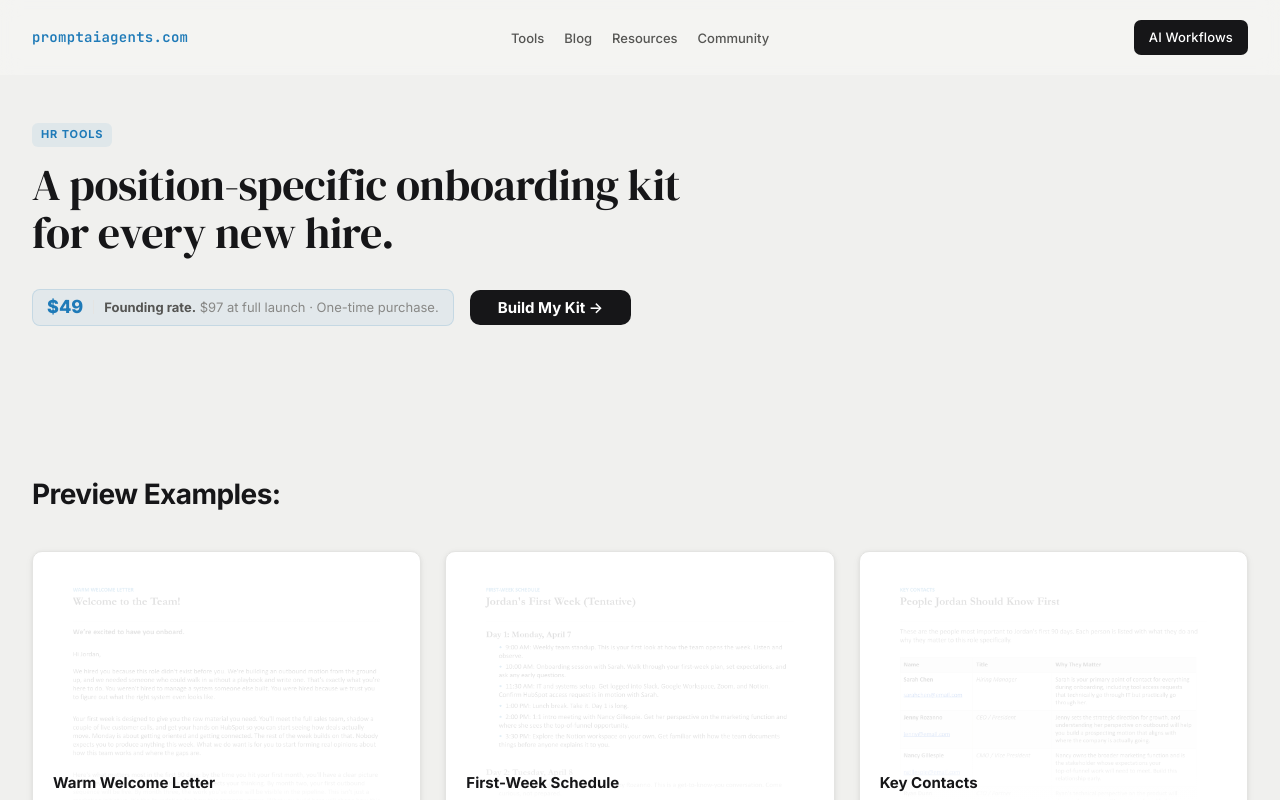
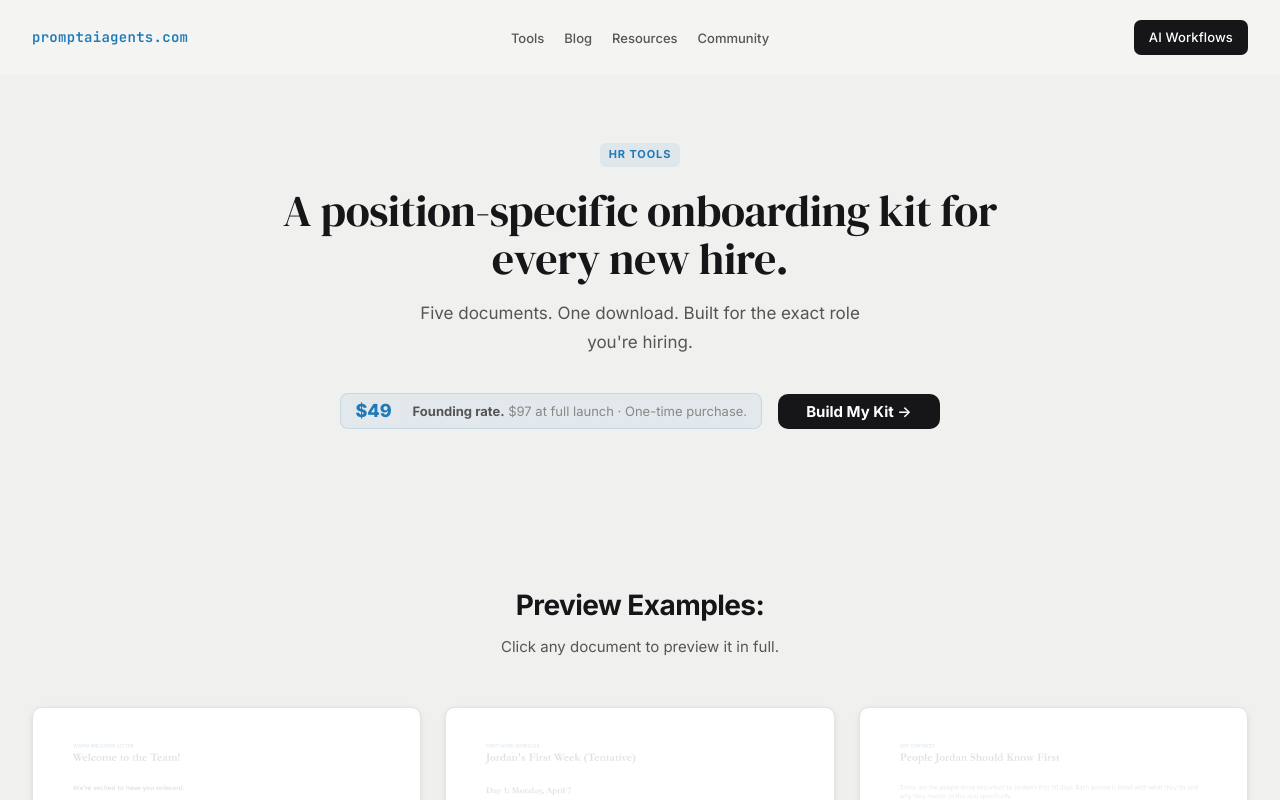
Before and after one commit to coolcalvin457-tech/agent-timesaver-nextjs, a Next.js app: page /onboarding-kit-builder in a window 1280 px wide. Shown: the top 800 px of the page. Built offline with nearby package versions, Linux system fonts and the light colour scheme.

Commit message:
Center hero layout, Linear-style pricing page structure

```diff
--- a/app/onboarding-kit-builder/page.tsx
+++ b/app/onboarding-kit-builder/page.tsx
@@ -29,11 +29,11 @@ export default function OnboardingKitBuilderPage({
         {/* ── Hero section ─────────────────────────────────────── */}
         <section
           className="section section-alt"
-          style={{ paddingTop: "120px", paddingBottom: "72px" }}
+          style={{ paddingTop: "140px", paddingBottom: "80px" }}
         >
-          <div className="container">
+          <div className="container" style={{ textAlign: "center" }}>
             {/* Badge */}
-            <div style={{ marginBottom: "14px" }}>
+            <div style={{ marginBottom: "20px" }}>
               <span
                 style={{
                   display: "inline-block",
@@ -53,13 +53,25 @@ export default function OnboardingKitBuilderPage({
 
             <h1
               className="heading-1"
-              style={{ marginBottom: "32px", maxWidth: "680px" }}
+              style={{ margin: "0 auto 16px", maxWidth: "720px" }}
             >
               A position-specific onboarding kit for every new hire.
             </h1>
 
-            {/* Pricing callout + CTA row */}
-            <div style={{ display: "flex", alignItems: "center", gap: "16px", flexWrap: "wrap" }}>
+            <p
+              className="body-lg"
+              style={{
+                color: "var(--text-secondary)",
+                maxWidth: "480px",
+                margin: "0 auto 36px",
+                lineHeight: 1.7,
+              }}
+            >
+              Five documents. One download. Built for the exact role you&apos;re hiring.
+            </p>
+
+            {/* Pricing callout + CTA row — centered */}
+            <div style={{ display: "flex", alignItems: "center", justifyContent: "center", gap: "16px", flexWrap: "wrap" }}>
               {/* Pricing callout */}
               <a
                 href="#build-kit"
@@ -120,10 +132,20 @@ export default function OnboardingKitBuilderPage({
           <div className="container">
             <h2
               className="heading-2"
-              style={{ marginBottom: "40px", maxWidth: "640px" }}
+              style={{ marginBottom: "12px", textAlign: "center" }}
             >
               Preview Examples:
             </h2>
+            <p
+              style={{
+                textAlign: "center",
+                color: "var(--text-secondary)",
+                fontSize: "0.9375rem",
+                marginBottom: "48px",
+              }}
+            >
+              Click any document to preview it in full.
+            </p>
             <div
               style={{
                 display: "grid",
```
